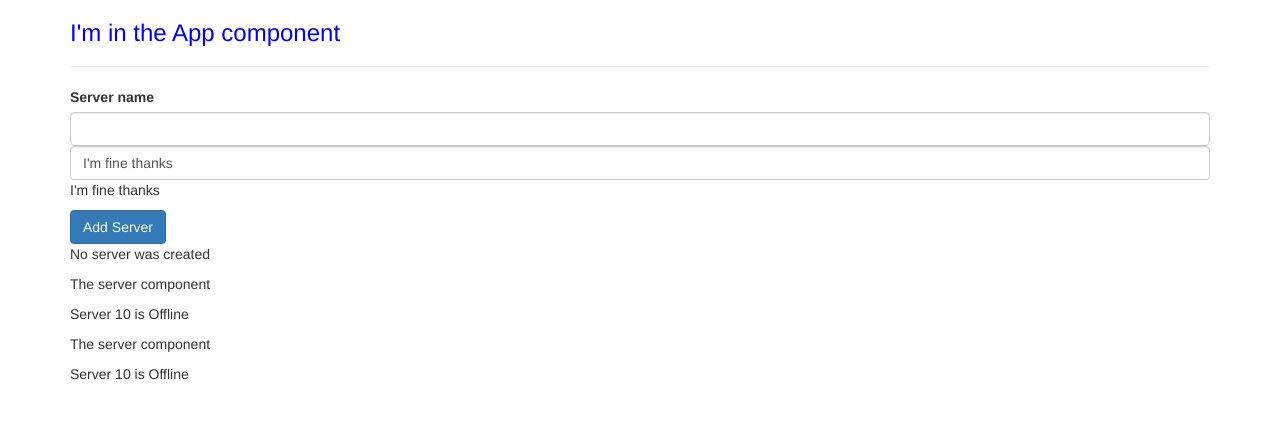
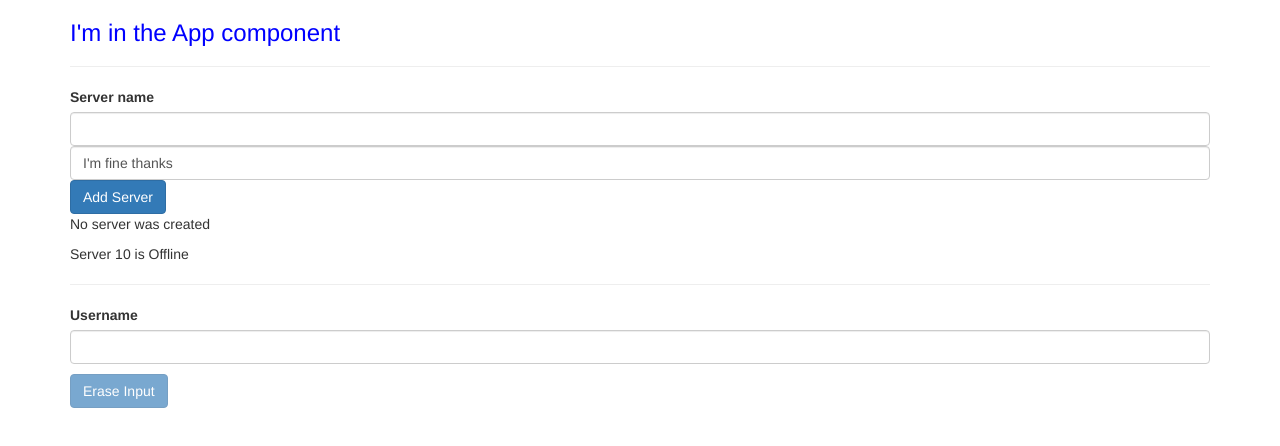
Before and after one commit to rudy-gm/angularPratice, an Angular app: page / in a window 1280 px wide. Shown: the top 446 px of the page. Built offline with nearby package versions, Linux system fonts and the light colour scheme.

Commit message:
11th // exercise with binding

```diff
--- a/src/app/app.component.html
+++ b/src/app/app.component.html
@@ -7,10 +7,3 @@
         </div>
     </div>
 </div>
-<div class="container">
-    <div class="row">
-        <div class="col-xs-12">
-
-        </div>
-    </div>
-</div>
--- a/src/app/server/server.component.html
+++ b/src/app/server/server.component.html
@@ -1,3 +1 @@
-<p>The server component</p>
-
 <p>Server {{serverID}} is {{serverStatus}}</p>
--- a/src/app/servers/servers.component.html
+++ b/src/app/servers/servers.component.html
@@ -13,14 +13,29 @@
     [(ngModel)]="serverName"
 >
 
-<p>{{serverName}}</p>
+<!-- <p>{{serverName}}</p> -->
 
 <button
 class="btn btn-primary"
 [disabled]="!allowNewServer"
 (click)="onServerCreation()"
->{{serverCreation ? "Remove Server" : "Add Server"}}</button>
+>{{serverCreation !== "No server was created"? "Remove Server" : "Add Server"}}</button>
 <!-- <p [innerText]="allowNewServer"></p> -->
-<p>{{serverCreation ? "Server was created" : "No server was created"}}</p>
+<p>{{serverCreation}}</p>
 <app-server></app-server>
-<app-server></app-server>
+<hr>
+
+<label>Username</label>
+<input
+    type="text"
+    class="form-control"
+    [(ngModel)]="userName"
+>
+
+<p>{{userName}}</p>
+<button
+    class="btn btn-primary"
+    (click)="deleteInput()"
+    [disabled]="!userName"
+
+    >Erase Input</button>
--- a/src/app/servers/servers.component.ts
+++ b/src/app/servers/servers.component.ts
@@ -9,8 +9,9 @@ import { Component } from '@angular/core';
 export class ServersComponent {
 
   allowNewServer = false;
-  serverCreation = false;
+  serverCreation = `No server was created`;
   serverName = `I'm fine thanks`;
+  userName = ''
 
   constructor(){
     setTimeout((()=>{
@@ -19,12 +20,16 @@ export class ServersComponent {
   }
 
   onServerCreation(){
-    this.serverCreation = !this.serverCreation;
+    this.serverCreation = `Server name: ${this.serverName} was created`;
   }
 
   onUpdateServerName(event: Event){
     this.serverName = (<HTMLInputElement>event.target).value;
   }
 
+  deleteInput(){
+    this.userName = ''
+  }
+
 
 }
```
